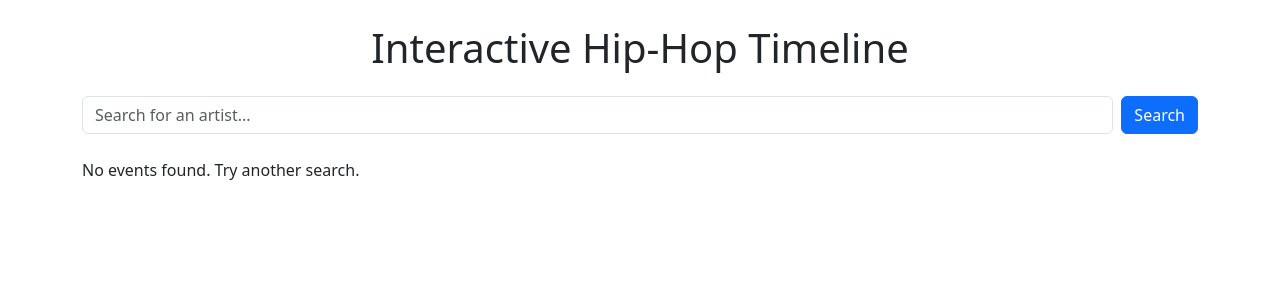
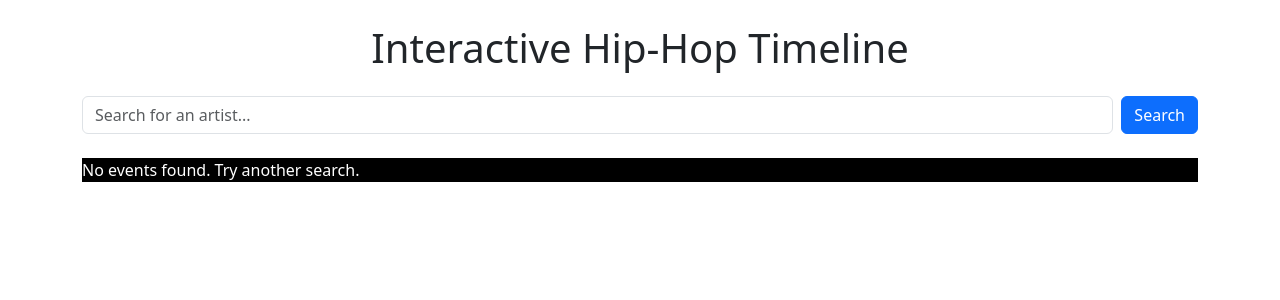
Before and after one commit to Bles-t/music-timeline, a React (Create React App) app: page / in a window 1280 px wide. Shown: the top 300 px of the page. Built offline with nearby package versions, Linux system fonts and the light colour scheme.

Commit message:
updated timeline

```diff
--- a/src/components/Timeline.js
+++ b/src/components/Timeline.js
@@ -2,17 +2,31 @@ import React from 'react';
 
 const Timeline = ({ events }) => {
     return (
-        <div className="timeline">
+        <div className="timeline-container bg-black text-gold min-h-screen flex flex-col items-center py-10">
             {events.length === 0 ? (
-                <p>No events found. Try another search.</p>
+                <p className="text-white text-lg">No events found. Try another search.</p>
             ) : (
-                events.map((event) => (
-                    <div key={event.id} className="timeline-item mb-4">
-                        <h5>{event.date}</h5>
-                        <h6>{event.title}</h6>
-                        <p>{event.description}</p>
-                    </div>
-                ))
+                <div className="relative w-2/3">
+                    <div className="absolute left-1/2 transform -translate-x-1/2 w-1 bg-gold h-full"></div>
+                    {events.map((event, index) => (
+                        <div
+                            key={event.id}
+                            className={`timeline-item flex items-center justify-start w-full mb-8 ${index % 2 === 0 ? 'flex-row-reverse' : 'flex-row'
+                                }`}
+                        >
+                            <div className="bg-gold rounded-full w-6 h-6 flex items-center justify-center text-black font-bold shadow-lg">
+                                {new Date(event.date).getFullYear()}
+                            </div>
+                            <div
+                                className="timeline-card bg-black border border-gold text-gold shadow-lg rounded-lg p-4 ml-4"
+                                style={{ animation: `fadeIn 0.7s ease-in-out` }}
+                            >
+                                <h6 className="text-xl font-semibold">{event.title}</h6>
+                                <p className="text-sm">{event.description}</p>
+                            </div>
+                        </div>
+                    ))}
+                </div>
             )}
         </div>
     );
```
